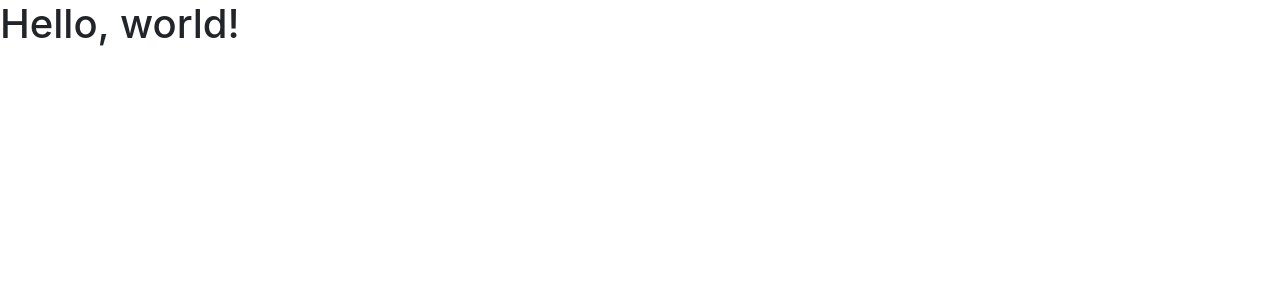
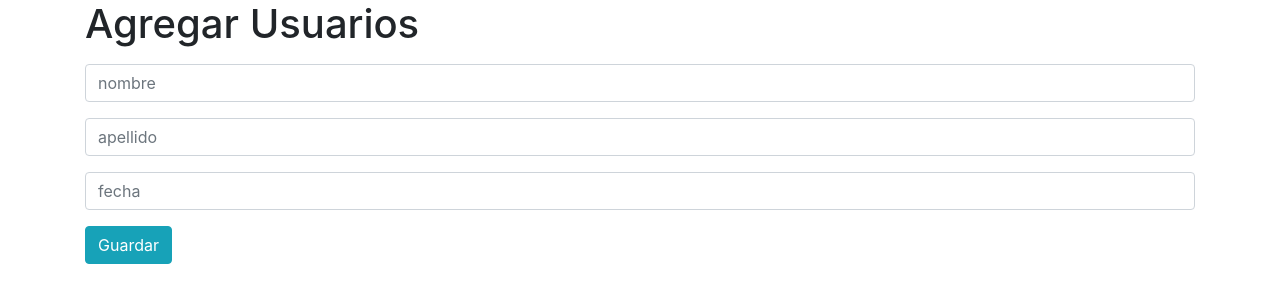
Before and after one commit to MarySun2/pruebas, a plain HTML site: page index.html in a window 1280 px wide. Drawn offline with nearby package versions, Linux system fonts and the light colour scheme; no server answers.

Commit message:
Pantalla Html y firestore registro

```diff
--- a/Js/app.js
+++ b/Js/app.js
@@ -22,15 +22,27 @@ firebase.initializeApp(firebaseConfig);
 // Initialize Cloud Firestore and get a reference to the service
 const db = firebase.firestore();
 
-//Agregamos Documentos
+//Funciones
+function guardar() {
+    // Dom
+    var nombre = document.getElementById("nombre").value;
+    var apellido = document.getElementById("apellido").value;
+    var fecha = document.getElementById("fecha").value;
+
     db.collection("users").add({
-    first: "Ada",
-    last: "Lovelace",
-    born: 1815
+        first: nombre,
+        last: apellido,
+        born: fecha
     })
     .then((docRef) => {
         console.log("Document written with ID: ", docRef.id);
+    document.getElementById("nombre").value = '';
+    document.getElementById("apellido").value = '';
+    document.getElementById("fecha").value = '';
     })
+
     .catch((error) => {
         console.error("Error adding document: ", error);
     });
+
+}
--- a/index.html
+++ b/index.html
@@ -11,10 +11,17 @@
     <script src="https://www.gstatic.com/firebasejs/10.9.0/firebase-app-compat.js"></script>
     <script src="https://www.gstatic.com/firebasejs/10.9.0/firebase-firestore-compat.js"></script>
 
-    <title>Hello, world!</title>
+    <title>Agregar Usurios</title>
   </head>
   <body>
-    <h1>Hello, world!</h1>
+
+    <div class="container">
+    <h1>Agregar Usuarios</h1>
+    <input type="text" id="nombre" placeholder="nombre" class="form-control my-3">
+    <input type="text" id="apellido" placeholder="apellido" class="form-control my-3">
+    <input type="text" id="fecha" placeholder="fecha" class="form-control my-3">
+    <button class="btn btn-info" id="boton" onclick="guardar()">Guardar</button>
+    </div>
 
     <!-- Optional JavaScript; choose one of the two! -->
 
```
Lines whose indentation alone changed are shown as unchanged.
